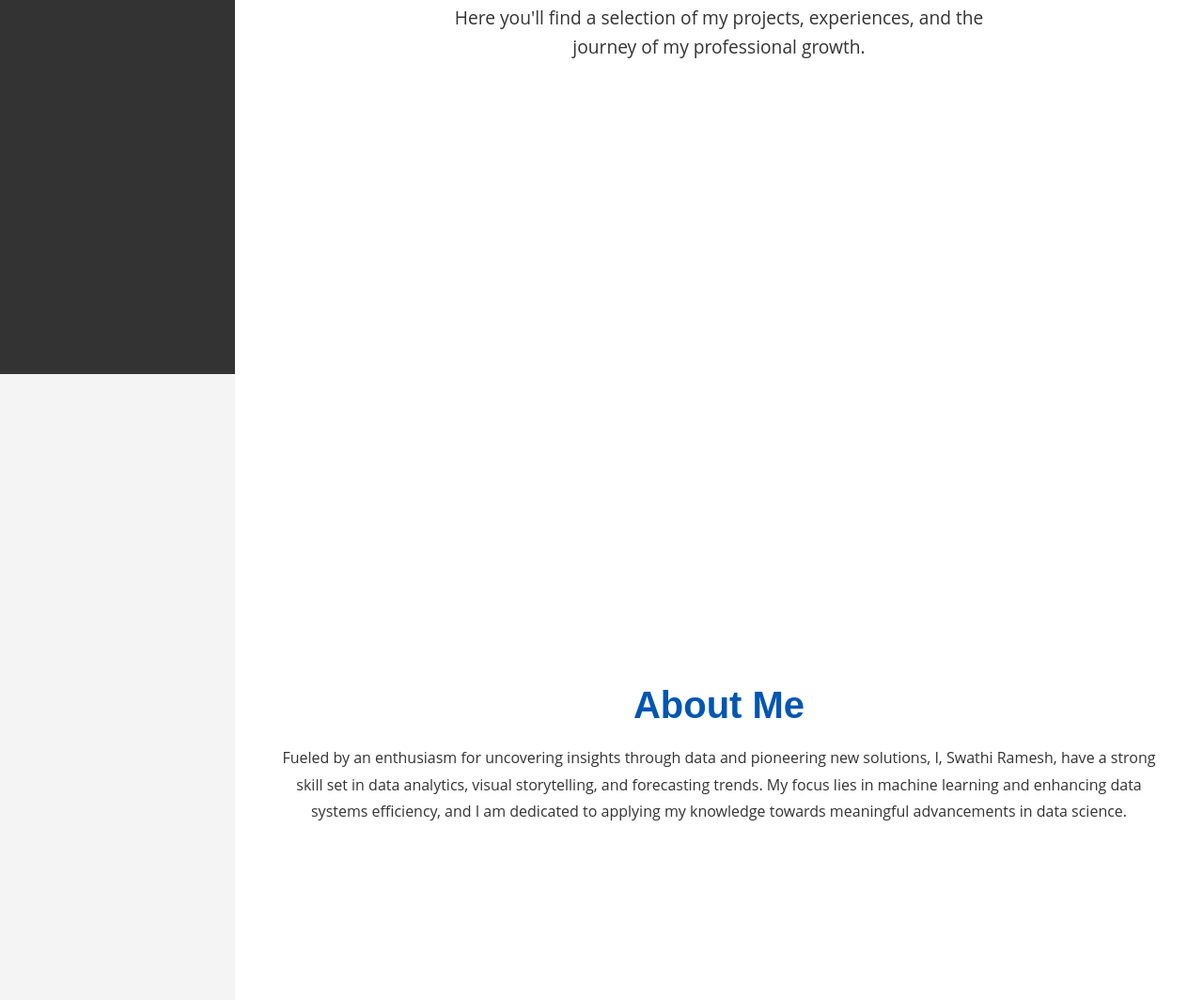
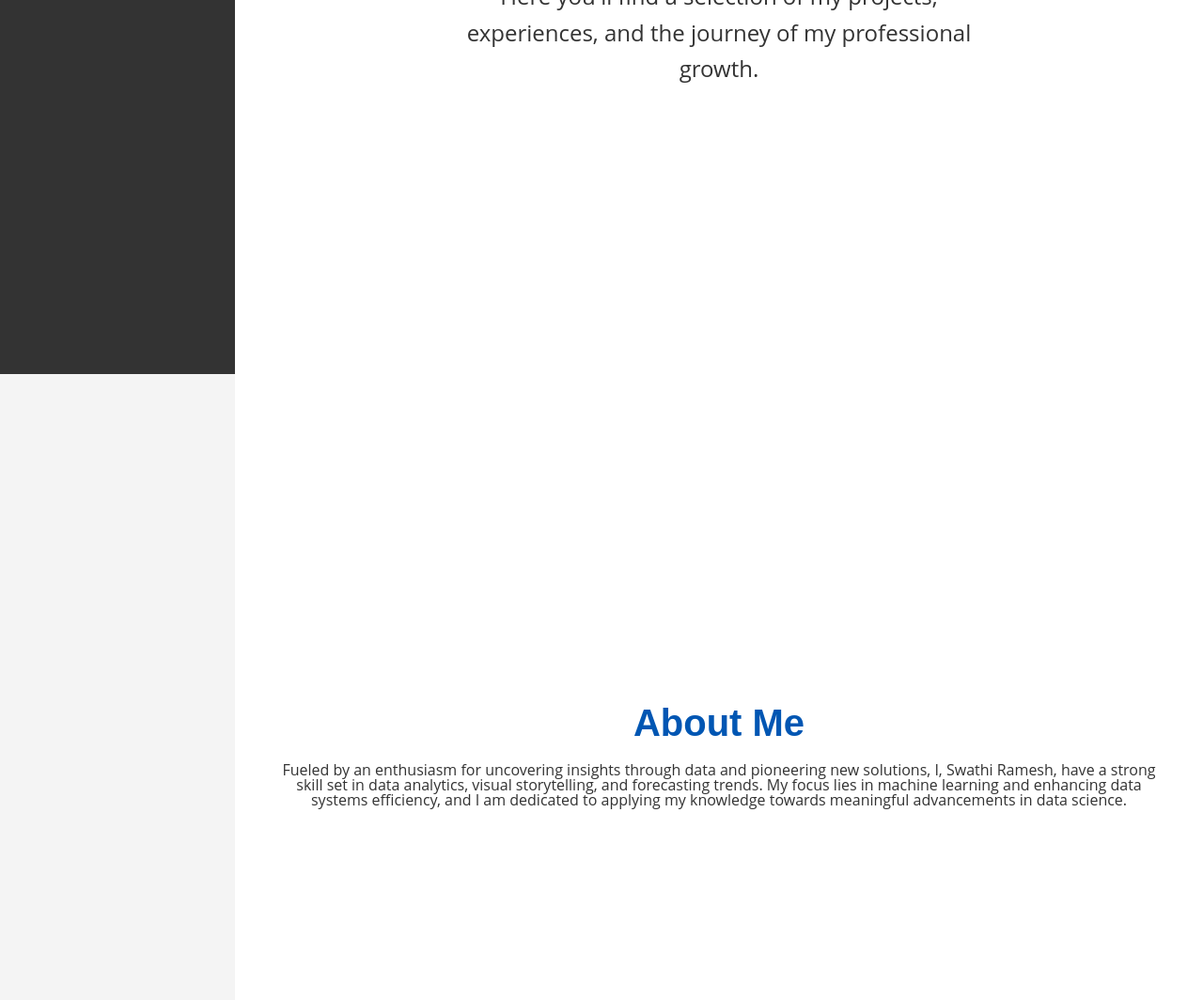
Before and after one commit to SwathiKrish97/Swathi-Ramesh-s-Portfolio, a plain HTML site: page index.html in a window 1280 px wide. Shown: the part 402-1466 px from the top of the page at 94% size. Drawn offline with Linux system fonts and the light colour scheme.

Commit message:
Update styles.css

```diff
--- a/styles.css
+++ b/styles.css
@@ -91,7 +91,7 @@ section h1, section h2 {
 }
 
 #home-section p {
-  font-size: 1.2em;
+  font-size: 1.5em;
   max-width: 600px;
 }
 
@@ -110,7 +110,8 @@ section h1, section h2 {
 }
 
 #about-me-section p {
-  line-height: 1.8;
+  line-height: 1;
+  font-size: 1.5em
   text-align: center;
 }
 
```
